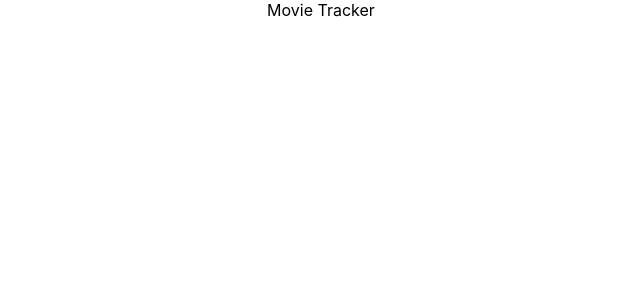
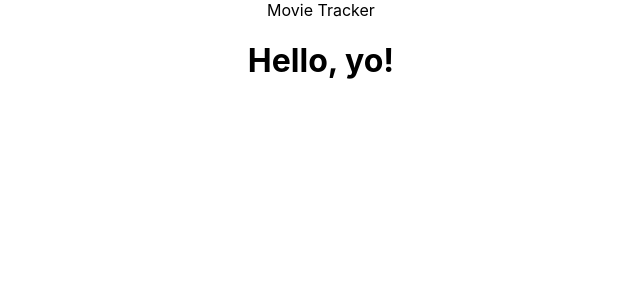
Before and after one commit to ericfitzsimons451/movie-tracker-trs-ef, a React (Create React App) app: page / in a window 1280 px wide. Shown: the top 300 px of the page, without its empty margins (319-959 px from the left). Built offline with nearby package versions, Linux system fonts and the light colour scheme.

Commit message:
trying links

```diff
--- a/src/App.js
+++ b/src/App.js
@@ -7,6 +7,7 @@ class App extends Component {
     return (
       <div className="App">
         Movie Tracker
+        <h1>Hello, yo!</h1>
       </div>
     );
   }
```
